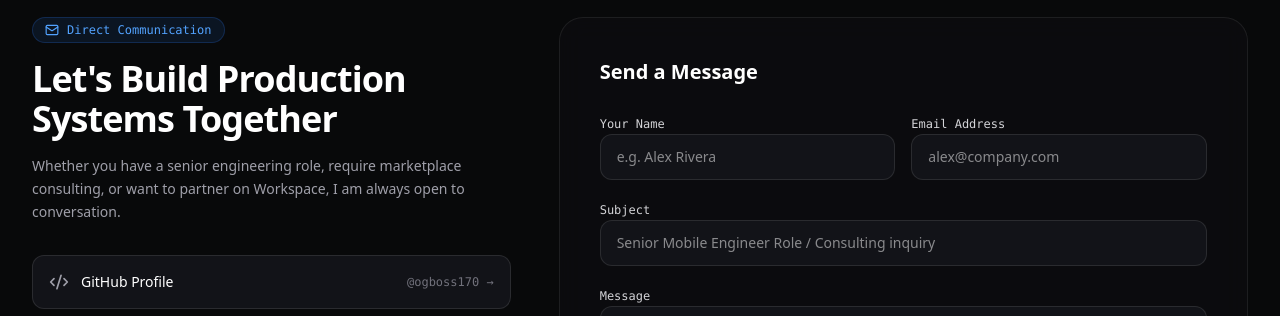
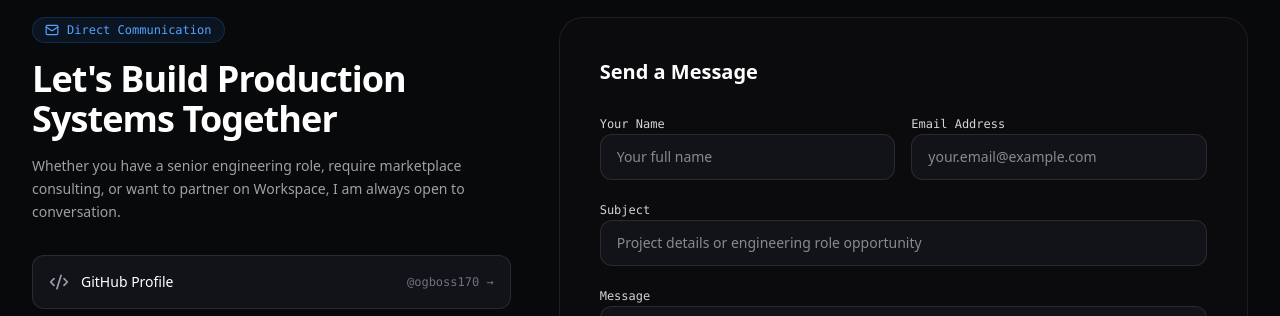
Before and after one commit to Ogboss170/Portfolio, a Next.js app: page / in a window 1280 px wide. Shown: the part 10240-10556 px from the top of the page. Built offline with nearby package versions, Linux system fonts and the light colour scheme.

Commit message:
fix: replace form input placeholders with clean production prompts

```diff
--- a/src/components/sections/contact.tsx
+++ b/src/components/sections/contact.tsx
@@ -158,7 +158,7 @@ export function Contact() {
                       <label className="text-xs font-mono text-zinc-300">Your Name</label>
                       <input
                         {...register("name")}
-                        placeholder="e.g. Alex Rivera"
+                        placeholder="Your full name"
                         className="w-full px-4 py-3 rounded-xl bg-[#121318] border border-white/10 text-white text-sm focus:outline-none focus:border-blue-500 transition-colors"
                       />
                       {errors.name && (
@@ -171,7 +171,7 @@ export function Contact() {
                       <input
                         {...register("email")}
                         type="email"
-                        placeholder="alex@company.com"
+                        placeholder="your.email@example.com"
                         className="w-full px-4 py-3 rounded-xl bg-[#121318] border border-white/10 text-white text-sm focus:outline-none focus:border-blue-500 transition-colors"
                       />
                       {errors.email && (
@@ -184,7 +184,7 @@ export function Contact() {
                     <label className="text-xs font-mono text-zinc-300">Subject</label>
                     <input
                       {...register("subject")}
-                      placeholder="Senior Mobile Engineer Role / Consulting inquiry"
+                      placeholder="Project details or engineering role opportunity"
                       className="w-full px-4 py-3 rounded-xl bg-[#121318] border border-white/10 text-white text-sm focus:outline-none focus:border-blue-500 transition-colors"
                     />
                     {errors.subject && (
```
